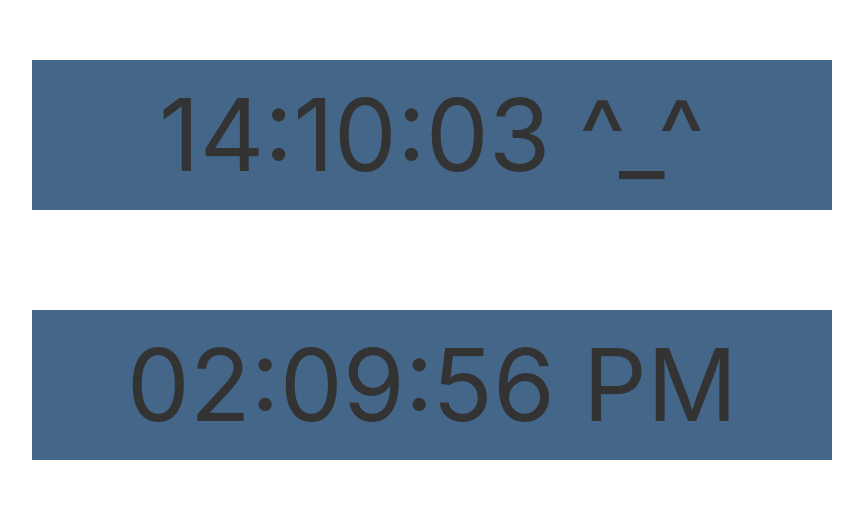
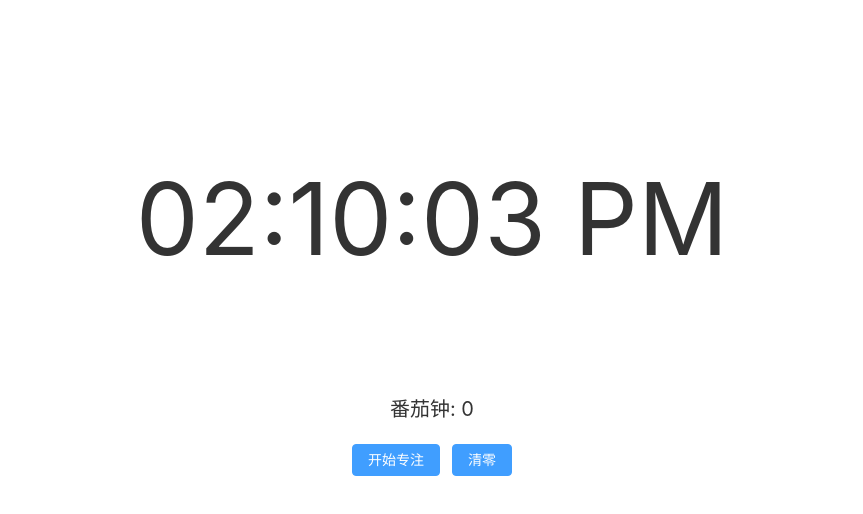
Before and after one commit to mikewootc/study-clock, a Vue app: page / in a window 1280 px wide. Shown: the part 140-654 px from the top of the page, without its empty margins (208-1071 px from the left). Built offline with nearby package versions, Linux system fonts and the light colour scheme.

Commit message:
Add simple pomodoro.

```diff
--- a/src/components/HelloWorld.vue
+++ b/src/components/HelloWorld.vue
@@ -3,8 +3,20 @@ import { ref } from 'vue'
 
 defineProps<{ msg: string }>()
 
-const currTimeShow24h = ref(getCur24hTime())
-const currTimeShow12h = ref(getCur12hTime())
+// 定义工作模式枚举: 正常时钟与番茄时钟
+enum WorkMode {
+  Normal = 0,
+  Pomodoro = 1
+};
+
+const currTimeShow24h = ref(getCur24hTime());
+const currTimeShow12h = ref(getCur12hTime());
+const workMode = ref(WorkMode.Normal);
+// 每个番茄钟时长
+const pomodoroDurationMinutes = 1;
+const pomodoroStartTimeStampMs = ref(0);
+const pomodoroRemainingTimeMs = ref(0);
+const pomodoroCnt = ref(0);
 
 // 返回当前时间, 格式为: HH:MM:SS
 function getCur24hTime() {
@@ -21,20 +33,81 @@ function getCur12hTime() {
   const hour12 = ('0' + date.getHours() % 12).slice(-2);
   const minute = ('0' + date.getMinutes()).slice(-2);
   const second = ('0' + date.getSeconds()).slice(-2);
-  const amPm = date.getHours() < 12? 'AM' : 'PM';
+  const amPm = date.getHours() < 12 ? 'AM' : 'PM';
   return `${hour12}:${minute}:${second} ${amPm}`;
+}
+
+function setWorkMode(mode: WorkMode) {
+  workMode.value = mode;
+}
+
+// 开始番茄钟
+function startPomodoro() {
+  pomodoroStartTimeStampMs.value = Date.now();
+  setWorkMode(WorkMode.Pomodoro);
+  // 计算剩余时间
+  calcPomodoroRemainingTimeMs();
+}
+
+// 计算番茄钟剩余时长
+function calcPomodoroRemainingTimeMs() {
+  const currTimeMs = Date.now();
+  const remainingTimeMs = pomodoroStartTimeStampMs.value + pomodoroDurationMinutes * 60 * 1000 - currTimeMs;
+  console.log('calc remainingTimeMs:', remainingTimeMs);
+  pomodoroRemainingTimeMs.value = remainingTimeMs;
+}
+
+// 获取番茄钟剩余时间, 格式为: MM:SS
+function getPomodoroRemainingTimeShow() {
+  if (workMode.value === WorkMode.Pomodoro) {
+    const remainingTimeMs = pomodoroRemainingTimeMs.value;
+    //console.log('remainingTimeMs:', remainingTimeMs);
+    const remainingTimeAllSeconds = Math.floor(remainingTimeMs / 1000);
+    const remainingTimeMinutes = Math.floor(remainingTimeAllSeconds / 60);
+    const remainingTimeSeconds = remainingTimeAllSeconds % 60;
+    return `${('0' + remainingTimeMinutes).slice(-2)}:${('0' + remainingTimeSeconds).slice(-2)}`;
+  } else {
+    return '';
+  }
+}
+
+function clearPomodoroCnt() {
+  pomodoroCnt.value = 0;
 }
 
 // 设置定时器, 每100ms更新当前时间
 setInterval(() => {
-  currTimeShow24h.value = getCur24hTime()
+  currTimeShow24h.value = getCur24hTime();
+  currTimeShow12h.value = getCur12hTime();
+  //console.log('workMode.value', workMode.value);
+
+  if (workMode.value === WorkMode.Pomodoro) {
+    calcPomodoroRemainingTimeMs();
+    if (pomodoroRemainingTimeMs.value <= 0) {
+      setWorkMode(WorkMode.Normal);
+      pomodoroCnt.value++;
+    }
+  }
 }, 100);
 </script>
 
 <template>
-  <!-- 显示当前数字时钟, 格式为: HH:MM:SS -->
-  <p style="width: 800px; background-color: #468; font-size: 100px; color: #333">{{ currTimeShow24h }} ^_^</p>
-  <p style="width: 800px; background-color: #468; font-size: 100px; color: #333">{{ currTimeShow12h }}</p>
+  <!-- 根据工作模式显示不同的内容 -->
+  <div v-if="workMode === WorkMode.Normal">
+    <!-- 显示当前数字时钟, 格式为: HH:MM:SS -->
+    <!-- <p style="width: 800px; font-size: 100px; color: #333">{{ currTimeShow24h }} ^_^</p> -->
+    <p style="width: 800px; font-size: 100px; color: #333">{{ currTimeShow12h }}</p>
+    <p style="width: 800px; font-size: 20px; color: #333">
+      番茄钟: {{ pomodoroCnt }}
+    </p>
+    <el-button type="primary" @click="startPomodoro">开始专注</el-button>
+    <el-button type="primary" @click="clearPomodoroCnt">清零</el-button>
+  </div>
+  <div v-else>
+    <!-- 显示番茄时钟, 格式为: 25:00:00 -->
+    <p style="width: 800px; font-size: 100px; color: #333">{{getPomodoroRemainingTimeShow()}} ^_^</p>
+    <el-button type="primary" @click="setWorkMode(WorkMode.Normal)">放弃专注</el-button>
+  </div>
 </template>
 
 <style scoped>
--- a/src/main.ts
+++ b/src/main.ts
@@ -1,5 +1,9 @@
 import { createApp } from 'vue'
 import './style.css'
 import App from './App.vue'
+import ElementPlus from 'element-plus'
+import 'element-plus/dist/index.css'
 
-createApp(App).mount('#app')
+const app = createApp(App);
+app.use(ElementPlus)
+app.mount('#app');
```
